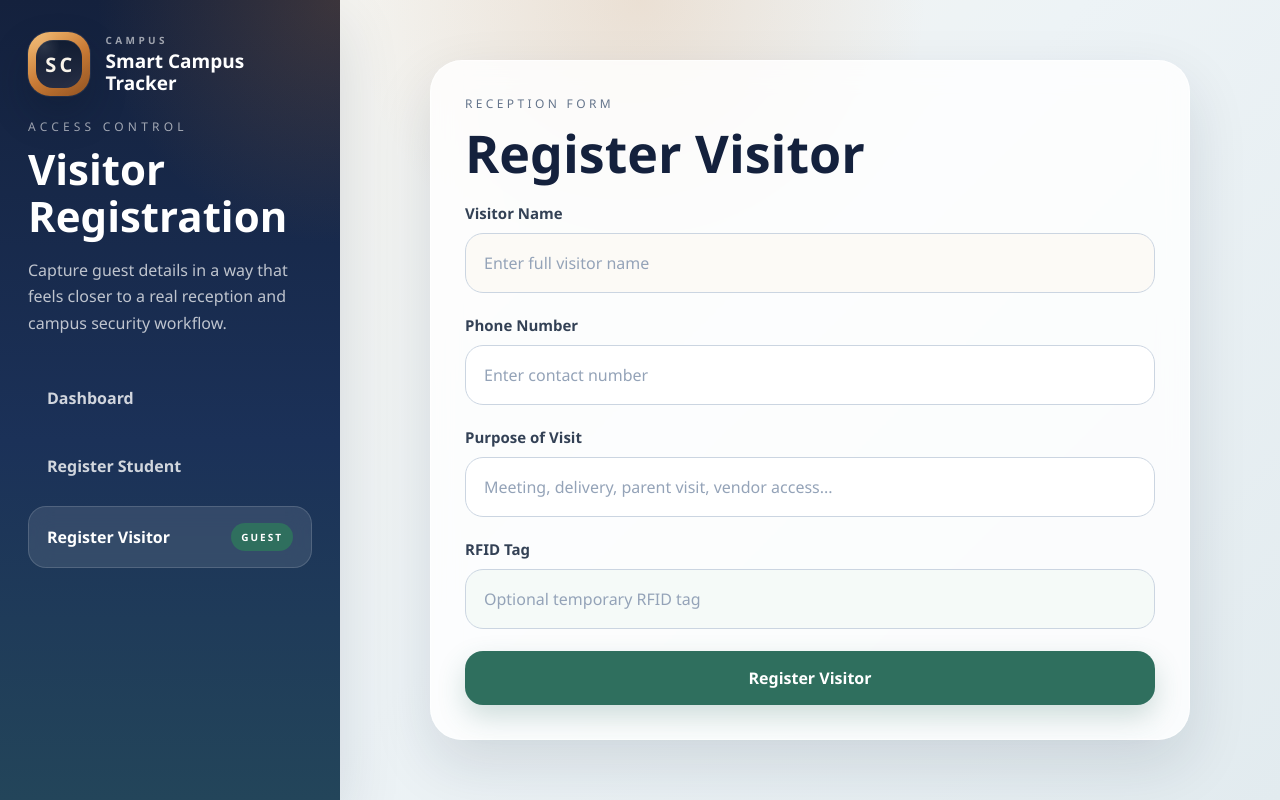
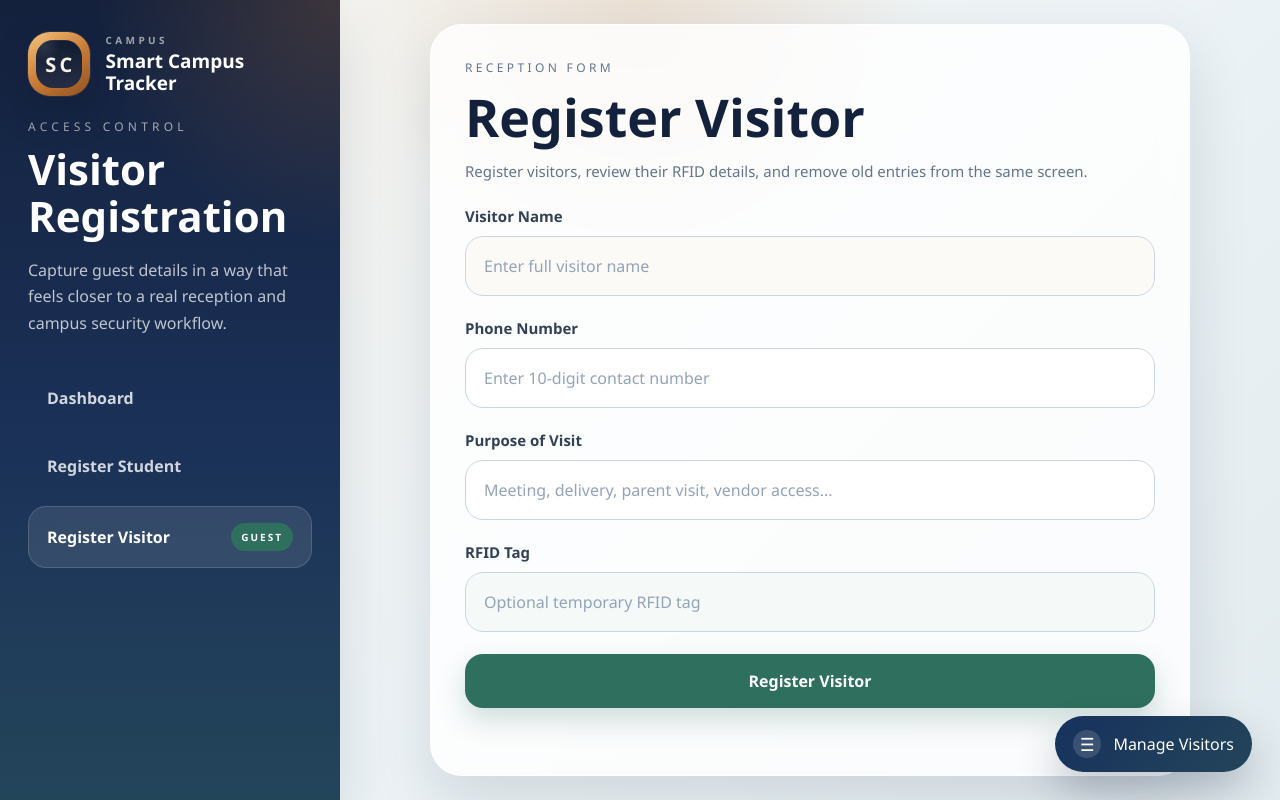
Before and after one commit to Albi-10git/Smart-Campus-Tracker, a Flask app: page /register_visitor_page in a window 1280 px wide. Run offline with Flask 3, Linux system fonts and the light colour scheme.

Commit message:
Initial Commit2

```diff
--- a/app.py
+++ b/app.py
@@ -3,6 +3,7 @@ from datetime import datetime
 
 from bson import ObjectId
 from flask import Flask, render_template, request, redirect, jsonify
+import requests
 from pymongo.errors import DuplicateKeyError
 from pymongo import MongoClient
 import mongomock
@@ -35,9 +36,51 @@ students.create_index(
     sparse=True
 )
 
+visitors.create_index(
+    "rfid_tag",
+    unique=True,
+    sparse=True
+)
+
 
 def normalize_rfid_tag(tag):
     return "".join((tag or "").split()).upper()
+
+
+def normalize_phone_number(phone):
+    return (phone or "").strip()
+
+
+def send_visitor_registration_sms(phone, purpose, rfid_tag):
+    account_sid = os.getenv("TWILIO_ACCOUNT_SID", "").strip()
+    auth_token = os.getenv("TWILIO_AUTH_TOKEN", "").strip()
+    from_number = os.getenv("TWILIO_FROM_NUMBER", "").strip()
+    country_code = os.getenv("SMS_COUNTRY_CODE", "+91").strip()
+
+    if not account_sid or not auth_token or not from_number:
+        return False, "Visitor registered. SMS not sent because SMS settings are not configured."
+
+    message_body = f"Purpose of visit: {purpose}. RFID tag: {rfid_tag}."
+    to_number = f"{country_code}{phone}"
+
+    try:
+        response = requests.post(
+            f"https://api.twilio.com/2010-04-01/Accounts/{account_sid}/Messages.json",
+            auth=(account_sid, auth_token),
+            data={
+                "From": from_number,
+                "To": to_number,
+                "Body": message_body
+            },
+            timeout=10
+        )
+    except requests.RequestException:
+        return False, "Visitor registered, but SMS could not be sent."
+
+    if response.ok:
+        return True, "Visitor details sent to the provided phone number."
+
+    return False, "Visitor registered, but SMS could not be sent."
 
 
 arduino_bridge = create_arduino_bridge(
@@ -162,8 +205,8 @@ def register_student():
     if not name or not register_number:
         return jsonify({"message": "Student name and register number are required."}), 400
 
-    if rfid_tag and students.find_one({"rfid_tag": rfid_tag}):
-        return jsonify({"message": "This RFID is already assigned to another student."}), 400
+    if rfid_tag and (students.find_one({"rfid_tag": rfid_tag}) or visitors.find_one({"rfid_tag": rfid_tag})):
+        return jsonify({"message": "This RFID is already assigned to another person."}), 400
 
     student = {
         "name": name,
@@ -176,7 +219,7 @@ def register_student():
     try:
         students.insert_one(student)
     except DuplicateKeyError:
-        return jsonify({"message": "This RFID is already assigned to another student."}), 400
+        return jsonify({"message": "This RFID is already assigned to another person."}), 400
 
     return jsonify({"message": "Student Registered"})
 
@@ -235,21 +278,83 @@ def register_visitor_page():
 def register_visitor():
 
     data = request.json or {}
+    name = (data.get("name") or "").strip()
+    phone = normalize_phone_number(data.get("phone"))
+    purpose = (data.get("purpose") or "").strip()
     rfid_tag = normalize_rfid_tag(data.get("rfid_tag"))
+
+    if not name or not purpose:
+        return jsonify({"message": "Visitor name and purpose are required."}), 400
+
+    if not phone.isdigit() or len(phone) != 10:
+        return jsonify({"message": "Phone number must contain exactly 10 digits."}), 400
 
     if not rfid_tag:
         return jsonify({"message": "Visitor RFID tag is required."}), 400
 
+    if visitors.find_one({"rfid_tag": rfid_tag}) or students.find_one({"rfid_tag": rfid_tag}):
+        return jsonify({"message": "This RFID is already assigned to another person."}), 400
+
     visitor = {
-        "name": data["name"],
-        "phone": data["phone"],
-        "purpose": data["purpose"],
+        "name": name,
+        "phone": phone,
+        "purpose": purpose,
         "rfid_tag": rfid_tag
     }
 
-    visitors.insert_one(visitor)
+    try:
+        visitors.insert_one(visitor)
+    except DuplicateKeyError:
+        return jsonify({"message": "This RFID is already assigned to another person."}), 400
+    _, sms_message = send_visitor_registration_sms(phone, purpose, rfid_tag)
 
-    return jsonify({"message": "Visitor Registered"})
+    return jsonify({"message": "Visitor Registered", "sms_message": sms_message})
+
+
+@app.route("/visitors")
+def list_visitors():
+
+    visitor_list = []
+    sort_mode = (request.args.get("sort") or "name").strip().lower()
+    sort_order = [("name", 1)]
+
+    if sort_mode == "rfid":
+        sort_order = [("rfid_tag", 1), ("name", 1)]
+    elif sort_mode == "phone":
+        sort_order = [("phone", 1), ("name", 1)]
+
+    for visitor in visitors.find({}, {"name": 1, "phone": 1, "purpose": 1, "rfid_tag": 1}).sort(sort_order):
+        visitor_list.append(
+            {
+                "id": str(visitor["_id"]),
+                "name": visitor.get("name", ""),
+                "phone": visitor.get("phone", ""),
+                "purpose": visitor.get("purpose", ""),
+                "rfid_tag": visitor.get("rfid_tag", "")
+            }
+        )
+
+    return jsonify(visitor_list)
+
+
+@app.route("/delete_visitor/<visitor_id>", methods=["POST"])
+def delete_visitor(visitor_id):
+
+    try:
+        object_id = ObjectId(visitor_id)
+    except Exception:
+        return jsonify({"message": "Invalid visitor selected."}), 400
+
+    deleted_visitor = visitors.find_one_and_delete({"_id": object_id})
+
+    if not deleted_visitor:
+        return jsonify({"message": "Visitor not found."}), 404
+
+    return jsonify(
+        {
+            "message": f'{deleted_visitor.get("name", "Visitor")} was removed. The RFID can now be assigned again.'
+        }
+    )
 
 
 # ---------------- RFID SIMULATION ----------------
--- a/static/js/script.js
+++ b/static/js/script.js
@@ -69,7 +69,9 @@ loadStudents(currentStudentSort)
 
 
 let pendingStudentDelete = null
+let pendingVisitorDelete = null
 let currentStudentSort = "name"
+let currentVisitorSort = "name"
 let lastHardwareScanSignature = ""
 
 
@@ -227,6 +229,166 @@ loadStudents(currentStudentSort)
 }
 
 
+function openVisitorDrawer(){
+
+const drawer = document.getElementById("visitor-drawer")
+
+if(!drawer){
+return
+}
+
+drawer.classList.remove("hidden")
+drawer.classList.add("flex")
+loadVisitors(currentVisitorSort)
+
+}
+
+
+function closeVisitorDrawer(){
+
+const drawer = document.getElementById("visitor-drawer")
+
+if(!drawer){
+return
+}
+
+drawer.classList.add("hidden")
+drawer.classList.remove("flex")
+
+}
+
+
+function refreshVisitors(){
+
+loadVisitors(currentVisitorSort)
+
+}
+
+
+function updateVisitorSortButtons(){
+
+const nameButton = document.getElementById("visitor-sort-name")
+const phoneButton = document.getElementById("visitor-sort-phone")
+const rfidButton = document.getElementById("visitor-sort-rfid")
+
+if(nameButton){
+nameButton.classList.toggle("student-filter-active", currentVisitorSort === "name")
+}
+
+if(phoneButton){
+phoneButton.classList.toggle("student-filter-active", currentVisitorSort === "phone")
+}
+
+if(rfidButton){
+rfidButton.classList.toggle("student-filter-active", currentVisitorSort === "rfid")
+}
+
+}
+
+
+function loadVisitors(sortMode=currentVisitorSort){
+
+const visitorList = document.getElementById("visitor-list")
+
+if(!visitorList){
+return
+}
+
+currentVisitorSort = sortMode
+updateVisitorSortButtons()
+
+fetch(`/visitors?sort=${encodeURIComponent(currentVisitorSort)}`)
+.then(res=>res.json())
+.then(data=>{
+
+if(!data.length){
+visitorList.innerHTML = `
+<div class="student-empty-state">
+<p class="student-empty-title">No visitors registered yet</p>
+<p class="helper-text">Visitors you add will appear here with their phone number, purpose, and RFID assignment.</p>
+</div>
+`
+return
+}
+
+visitorList.innerHTML = data.map(visitor=>`
+<article class="student-card">
+<div class="student-card-copy">
+<div class="student-card-topline">
+<p class="student-card-name">${visitor.name}</p>
+<span class="student-chip">${visitor.phone}</span>
+</div>
+<p class="student-card-meta">Purpose: ${escapeHtml(visitor.purpose || "Not provided")}</p>
+<p class="student-card-meta">RFID: ${visitor.rfid_tag || "Not assigned yet"}</p>
+</div>
+<button class="btn btn-danger-soft student-delete-btn" onclick="openDeleteVisitorModal('${visitor.id}','${escapeHtml(visitor.name)}')">Delete</button>
+</article>
+`).join("")
+
+})
+
+}
+
+
+function openDeleteVisitorModal(visitorId, visitorName){
+
+const modal = document.getElementById("delete-visitor-modal")
+const message = document.getElementById("delete-visitor-message")
+
+if(!modal || !message){
+return
+}
+
+pendingVisitorDelete = visitorId
+message.textContent = `Delete ${visitorName}? This will remove the visitor record and free the RFID for another person.`
+modal.classList.remove("hidden")
+modal.classList.add("flex")
+
+}
+
+
+function closeDeleteVisitorModal(){
+
+const modal = document.getElementById("delete-visitor-modal")
+
+if(!modal){
+return
+}
+
+pendingVisitorDelete = null
+modal.classList.add("hidden")
+modal.classList.remove("flex")
+
+}
+
+
+function confirmDeleteVisitor(){
+
+if(!pendingVisitorDelete){
+return
+}
+
+fetch(`/delete_visitor/${pendingVisitorDelete}`,{
+method:"POST"
+})
+.then(async res=>({
+ok:res.ok,
+data:await res.json()
+}))
+.then(result=>{
+showToast(result.data.message,result.ok ? "success" : "error")
+
+if(!result.ok){
+return
+}
+
+closeDeleteVisitorModal()
+loadVisitors(currentVisitorSort)
+})
+
+}
+
+
 function escapeHtml(value){
 
 return String(value)
@@ -241,6 +403,13 @@ return String(value)
 
 function registerVisitor(){
 
+const phoneInput = document.getElementById("phone")
+const phoneNumber = phoneInput ? phoneInput.value.replace(/\D/g,"").slice(0,10) : ""
+
+if(phoneInput){
+phoneInput.value = phoneNumber
+}
+
 fetch("/register_visitor",{
 
 method:"POST",
@@ -252,21 +421,33 @@ headers:{
 body:JSON.stringify({
 
 name:document.getElementById("vname").value,
-phone:document.getElementById("phone").value,
+phone:phoneNumber,
 purpose:document.getElementById("purpose").value,
 rfid_tag:document.getElementById("vrfid").value
 
 })
 
 })
-.then(res=>res.json())
-.then(data=>{
-showToast(data.message,"success")
+.then(async res=>({
+ok:res.ok,
+data:await res.json()
+}))
+.then(result=>{
+const smsMessage = result.data.sms_message ? ` ${result.data.sms_message}` : ""
+showToast(`${result.data.message}.${smsMessage}`.trim(),result.ok ? "success" : "error")
+
+if(!result.ok){
+return
+}
 
 document.getElementById("vname").value=""
 document.getElementById("phone").value=""
 document.getElementById("purpose").value=""
 document.getElementById("vrfid").value=""
+
+if(document.getElementById("visitor-list")){
+loadVisitors(currentVisitorSort)
+}
 
 })
 
@@ -327,7 +508,7 @@ customLocationInput.value=""
 }
 
 toggleCustomLocation()
-loadLogs()
+loadLatestLog()
 })
 
 }
@@ -392,7 +573,7 @@ lastScan.textContent = `Last hardware scan: ${data.last_tag || "-"} at ${data.la
 
 if(scanSignature !== lastHardwareScanSignature){
 lastHardwareScanSignature = scanSignature
-loadLogs()
+loadLatestLog()
 }
 }else{
 lastScan.textContent = "No hardware scans received yet."
@@ -489,12 +670,42 @@ function loadLogs(){
 fetch("/logs")
 .then(res=>res.json())
 .then(data=>{
+renderLogs(data)
 
-let table = document.getElementById("logs")
+})
 
-table.innerHTML=""
+}
 
-data.forEach(log=>{
+
+function loadLatestLog(){
+
+fetch("/logs")
+.then(res=>res.json())
+.then(data=>{
+
+const recentLogs = data.filter(log=>{
+const timeIn = log.time_in || log.timestamp || ""
+return isRecentLog(timeIn)
+})
+
+renderLogs(recentLogs.length ? [recentLogs[0]] : [])
+
+})
+
+}
+
+
+function renderLogs(logs){
+
+const table = document.getElementById("logs")
+
+if(!table){
+return
+}
+
+table.innerHTML = ""
+
+logs.forEach(log=>{
 
 const timeIn = log.time_in || log.timestamp || ""
 const timeOut = log.time_out || "-"
@@ -514,8 +725,6 @@ let row = `
 `
 
 table.innerHTML += row
-
-})
 
 })
 
@@ -576,6 +785,8 @@ document.addEventListener("DOMContentLoaded",()=>{
 const locationSelect = document.getElementById("scanner-location")
 const clearLogsModal = document.getElementById("clear-logs-modal")
 const deleteStudentModal = document.getElementById("delete-student-modal")
+const deleteVisitorModal = document.getElementById("delete-visitor-modal")
+const phoneInput = document.getElementById("phone")
 
 if(locationSelect){
 locationSelect.addEventListener("change",toggleCustomLocation)
@@ -598,8 +809,18 @@ closeDeleteStudentModal()
 })
 }
 
-if(document.getElementById("logs")){
-loadLogs()
+if(deleteVisitorModal){
+deleteVisitorModal.addEventListener("click",(event)=>{
+if(event.target === deleteVisitorModal){
+closeDeleteVisitorModal()
+}
+})
+}
+
+if(phoneInput){
+phoneInput.addEventListener("input",()=>{
+phoneInput.value = phoneInput.value.replace(/\D/g,"").slice(0,10)
+})
 }
 
 if(document.getElementById("arduino-status-panel")){
--- a/templates/register_visitor.html
+++ b/templates/register_visitor.html
@@ -31,11 +31,12 @@
     </div>
   </aside>
 
-  <main class="form-shell">
-    <section class="panel form-panel">
+  <main class="student-page-shell">
+    <section class="panel form-panel student-form-panel">
       <div>
         <p class="eyebrow eyebrow-muted">Reception Form</p>
         <h3 class="section-title">Register Visitor</h3>
+        <p class="helper-text student-panel-copy">Register visitors, review their RFID details, and remove old entries from the same screen.</p>
       </div>
 
       <div class="form-group">
@@ -45,7 +46,15 @@
 
       <div class="form-group">
         <label for="phone" class="label">Phone Number</label>
-        <input id="phone" placeholder="Enter contact number" class="input input-ink">
+        <input
+          id="phone"
+          type="tel"
+          inputmode="numeric"
+          maxlength="10"
+          pattern="[0-9]{10}"
+          placeholder="Enter 10-digit contact number"
+          class="input input-ink"
+        >
       </div>
 
       <div class="form-group">
@@ -65,6 +74,55 @@
   </main>
 </div>
 
+<button type="button" class="student-drawer-toggle" onclick="openVisitorDrawer()">
+  <span class="student-drawer-toggle-icon" aria-hidden="true">&#9776;</span>
+  <span>Manage Visitors</span>
+</button>
+
+<div id="visitor-drawer" class="student-drawer-shell hidden">
+  <div class="student-drawer-backdrop" onclick="closeVisitorDrawer()"></div>
+  <section class="panel student-roster-panel student-drawer-panel">
+    <div class="student-drawer-topbar">
+      <button type="button" class="student-drawer-close" onclick="closeVisitorDrawer()" aria-label="Close manage visitors panel">&times;</button>
+    </div>
+
+    <div class="student-roster-head">
+      <div>
+        <p class="eyebrow eyebrow-muted">Visitor Directory</p>
+        <h3 class="student-roster-title">Manage Visitors</h3>
+      </div>
+      <div class="student-roster-actions">
+        <button id="visitor-sort-name" onclick="loadVisitors('name')" class="btn btn-secondary student-filter-btn student-filter-active">A-Z</button>
+        <button id="visitor-sort-phone" onclick="loadVisitors('phone')" class="btn btn-secondary student-filter-btn">Phone Asc</button>
+        <button id="visitor-sort-rfid" onclick="loadVisitors('rfid')" class="btn btn-secondary student-filter-btn">RFID Asc</button>
+        <button onclick="refreshVisitors()" class="btn btn-primary student-refresh-btn">Refresh List</button>
+      </div>
+    </div>
+
+    <p class="helper-text student-panel-copy">Deleting a visitor removes the record and frees that RFID so it can be reused by another visitor or student.</p>
+
+    <div id="visitor-list" class="student-list" aria-live="polite"></div>
+  </section>
+</div>
+
+<div
+  id="delete-visitor-modal"
+  class="modal-overlay hidden"
+>
+  <div class="modal-card">
+    <div class="modal-copy">
+      <p class="eyebrow eyebrow-muted">Confirmation</p>
+      <h3 class="modal-title">Delete Visitor?</h3>
+      <p id="delete-visitor-message" class="helper-text">This action will remove the visitor record and release the RFID for reassignment.</p>
+    </div>
+
+    <div class="modal-actions">
+      <button type="button" onclick="closeDeleteVisitorModal()" class="btn btn-secondary">Cancel</button>
+      <button type="button" onclick="confirmDeleteVisitor()" class="btn btn-danger">Delete Visitor</button>
+    </div>
+  </div>
+</div>
+
 <script src="/static/js/script.js"></script>
 </body>
 </html>
```
Also changed, not shown: tests/backend/test_routes.py (+102 -1 lines), 1 other file.
